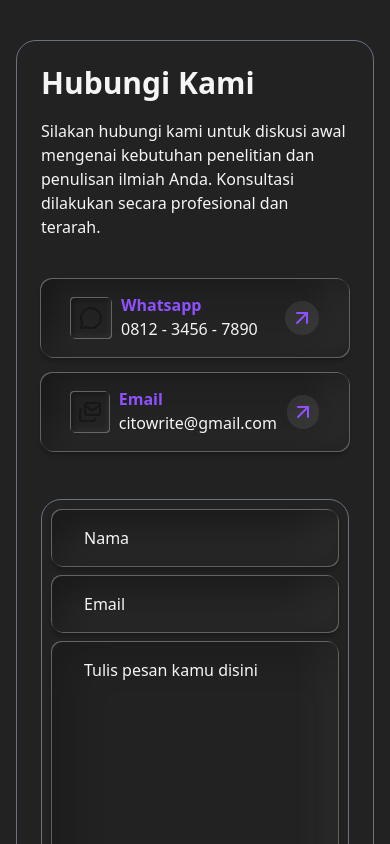
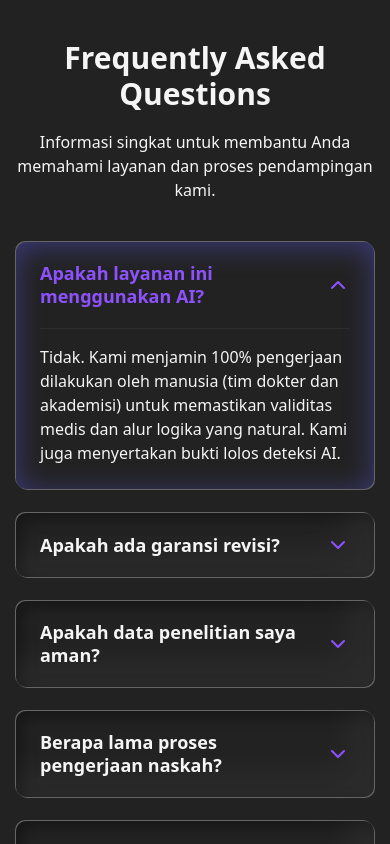
Before and after one commit to citowritebylevana/citowrite, a Next.js app: page / in a window 390 px wide. Shown: the part 8960-9804 px from the top of the page. Built offline with nearby package versions, Linux system fonts and the light colour scheme.

Commit message:
feat(ui): add footer

```diff
--- a/app/layout.tsx
+++ b/app/layout.tsx
@@ -2,6 +2,7 @@ import type { Metadata } from "next";
 import { Poppins } from "next/font/google";
 import "./globals.css";
 import Navbar from "@/components/ui/Navbar";
+import Footer from "@/components/sections/Footer";
 
 const poppins = Poppins({
   weight: ["600", "500"],
@@ -28,6 +29,7 @@ export default function RootLayout({
         <div className="max-w-450 mx-auto">
           {children}
         </div>
+        <Footer />
       </body>
     </html>
   );
--- a/app/page.tsx
+++ b/app/page.tsx
@@ -1,5 +1,7 @@
 import About from "@/components/sections/About";
 import Contact from "@/components/sections/Contact";
+import Faq from "@/components/sections/Faq";
+import Footer from "@/components/sections/Footer";
 import Hero from "@/components/sections/Hero";
 import LogoMarquee from "@/components/sections/LogoMarquee";
 import Pricing from "@/components/sections/Pricing";
@@ -17,6 +19,7 @@ export default function Home() {
       <Process />
       <Testimonial />
       <Pricing />
+      <Faq />
       <Contact />
     </>)
 }
--- /dev/null
+++ b/components/sections/Faq.tsx
@@ -0,0 +1,102 @@
+'use client';
+
+import React, { useState } from 'react';
+import FaqItem from '../ui/FaqItem';
+
+export default function FaqSection() {
+  // Hanya simpan 1 index yang aktif.
+  const [openIndex, setOpenIndex] = useState<number | null>(0);
+
+  const handleToggle = (index: number) => {
+    setOpenIndex(openIndex === index ? null : index);
+  };
+
+  // Data FAQ
+  const faqs = [
+    {
+      id: 0,
+      question: "Apakah layanan ini menggunakan AI?",
+      answer: "Tidak. Kami menjamin 100% pengerjaan dilakukan oleh manusia (tim dokter dan akademisi) untuk memastikan validitas medis dan alur logika yang natural. Kami juga menyertakan bukti lolos deteksi AI.",
+    },
+    {
+      id: 1,
+      question: "Berapa lama proses pengerjaan naskah?",
+      answer: "Durasi pengerjaan bergantung pada paket yang diambil dan kompleksitas topik. Namun, rata-rata pengerjaan proposal memakan waktu 5-7 hari kerja, sedangkan full skripsi menyesuaikan feedback dosen.",
+    },
+    {
+      id: 2,
+      question: "Apakah ada garansi revisi?",
+      answer: "Ya, kami memberikan garansi revisi minor tanpa batas selama 7 hari setelah file dikirim. Untuk revisi mayor (perubahan topik/judul dari dosen), akan ada penyesuaian biaya yang fair.",
+    },
+    {
+      id: 3,
+      question: "Bagaimana sistem pembayarannya?",
+      answer: "Pembayaran dapat dilakukan dalam 2 tahap (DP 50% di awal dan pelunasan setelah draft diperlihatkan) untuk kenyamanan dan keamanan transaksi Anda.",
+    },
+    {
+      id: 4,
+      question: "Apakah data penelitian saya aman?",
+      answer: "Sangat aman. Kami menerapkan kebijakan privasi ketat. Data pasien dan identitas klien tidak akan dipublikasikan atau digunakan untuk kepentingan lain tanpa izin.",
+    },
+    {
+      id: 5,
+      question: "Bisa bantu analisis statistik juga?",
+      answer: "Tentu. Tim kami terdiri dari ahli statistik yang terbiasa menggunakan SPSS, STATA, atau R untuk analisis data kedokteran, termasuk uji validitas, reliabilitas, hingga multivariat.",
+    }
+  ];
+
+  // LOGIKA PENTING: Memisahkan data menjadi Kolom Kiri (Ganjil) dan Kanan (Genap)
+  // Ini mencegah gap kosong saat item dibuka.
+  const leftColumnFaqs = faqs.filter((_, i) => i % 2 === 0);
+  const rightColumnFaqs = faqs.filter((_, i) => i % 2 !== 0);
+
+  return (
+    <section className="py-15 px-4 md:px-17.5" id="faq">
+
+      {/* Header */}
+      <div className="text-center mb-10 space-y-4.5 text-[#f5f5f5]">
+        <h2 className="text-3xl md:text-[44px]/14.5 font-bold">
+          Frequently Asked Questions
+        </h2>
+        <p className="text-base/6">
+          Informasi singkat untuk membantu Anda memahami layanan dan proses pendampingan kami.
+        </p>
+      </div>
+
+      {/* LAYOUT FIX:
+           Menggunakan Flexbox Column untuk Mobile,
+           dan Flexbox Row (dengan 2 kolom independen) untuk Desktop.
+        */}
+      <div className="flex flex-col lg:flex-row gap-6 items-start">
+
+        {/* Kolom Kiri */}
+        <div className="flex-1 flex flex-col gap-6 w-full">
+          {leftColumnFaqs.map((faq) => (
+            <FaqItem
+              key={faq.id}
+              question={faq.question}
+              answer={faq.answer}
+              isOpen={openIndex === faq.id}
+              onClick={() => handleToggle(faq.id)}
+            />
+          ))}
+        </div>
+
+        {/* Kolom Kanan */}
+        <div className="flex-1 flex flex-col gap-6 w-full">
+          {rightColumnFaqs.map((faq) => (
+            <FaqItem
+              key={faq.id}
+              question={faq.question}
+              answer={faq.answer}
+              isOpen={openIndex === faq.id}
+              onClick={() => handleToggle(faq.id)}
+            />
+          ))}
+        </div>
+
+      </div>
+
+    </section>
+  );
+}
--- /dev/null
+++ b/components/sections/Footer.tsx
@@ -0,0 +1,89 @@
+import Link from 'next/link';
+import logo from '@/public/logos/site/logo-horizontal.png'
+import Image from 'next/image';
+// --- Icons ---
+
+const InstagramIcon = () => (
+  <svg xmlns="http://www.w3.org/2000/svg" width="24" height="24" viewBox="0 0 24 24" fill="none" stroke="currentColor" strokeWidth="2" strokeLinecap="round" strokeLinejoin="round" className="hover:text-white transition-colors">
+    <rect width="20" height="20" x="2" y="2" rx="5" ry="5" /><path d="M16 11.37A4 4 0 1 1 12.63 8 4 4 0 0 1 16 11.37z" /><line x1="17.5" x2="17.51" y1="6.5" y2="6.5" />
+  </svg>
+);
+
+const LinkedInIcon = () => (
+  <svg xmlns="http://www.w3.org/2000/svg" width="24" height="24" viewBox="0 0 24 24" fill="none" stroke="currentColor" strokeWidth="2" strokeLinecap="round" strokeLinejoin="round" className="hover:text-white transition-colors">
+    <path d="M16 8a6 6 0 0 1 6 6v7h-4v-7a2 2 0 0 0-2-2 2 2 0 0 0-2 2v7h-4v-7a6 6 0 0 1 6-6z" /><rect width="4" height="12" x="2" y="9" /><circle cx="4" cy="4" r="2" />
+  </svg>
+);
+
+const TwitterXIcon = () => (
+  <svg xmlns="http://www.w3.org/2000/svg" width="24" height="24" viewBox="0 0 24 24" fill="none" stroke="currentColor" strokeWidth="2" strokeLinecap="round" strokeLinejoin="round" className="hover:text-white transition-colors">
+    <path d="M4 4l11.733 16h4.267l-11.733 -16z" /><path d="M4 20l6.768 -6.768m2.46 -2.46l6.772 -6.772" />
+  </svg>
+);
+
+// --- Main Component ---
+
+export default function Footer() {
+  return (
+    <footer className="pt-10 pb-8 px-4 md:px-17.5 max-w-450 mx-auto">
+
+      {/* Top Section */}
+      <div className="flex flex-col md:flex-row justify-between gap-12 mb-10">
+
+        {/* Brand Column */}
+        <div className="max-w-md">
+          <div className="mb-2.5">
+            <Image src={logo} alt='' height={50} width={160} />
+          </div>
+          <p className="text-violet-400 leading-relaxed text-sm md:text-base/6">
+            CITO Write membantu mahasiswa kedokteran, PPDS, dan
+            dokter klinisi menyusun karya ilmiah yang rapi dan siap
+            submit melalui pendampingan terstruktur dan standar
+            akademik yang jelas.
+          </p>
+        </div>
+
+        {/* Links & Socials Container */}
+        <div className="flex flex-col sm:flex-row gap-12 sm:gap-24">
+
+          {/* Quick Links */}
+          <div>
+            <h3 className="text-[#f5f5f5] text-base/5 font-medium mb-3.75">Quick Links</h3>
+            <ul className="space-y-2.5">
+              {['About', 'Services', 'Contact', 'FAQ'].map((item) => (
+                <li key={item}>
+                  <Link
+                    href={`#${item.toLowerCase()}`}
+                    className="text-violet-400 hover:text-[#d8b4fe] transition-colors"
+                  >
+                    {item}
+                  </Link>
+                </li>
+              ))}
+            </ul>
+          </div>
+
+          {/* Social Media */}
+          <div>
+            <h3 className="text-[#f5f5f5] text-base/5 font-medium">Social Media</h3>
+            <div className="flex gap-6 my-2.5 text-violet-400">
+              <a href="#" aria-label="Instagram"><InstagramIcon /></a>
+              <a href="#" aria-label="LinkedIn"><LinkedInIcon /></a>
+              <a href="#" aria-label="X"><TwitterXIcon /></a>
+            </div>
+            <p className="text-[#f5f5f5] text-base/5 font-medium">@Citowrite</p>
+          </div>
+
+        </div>
+      </div>
+
+      {/* Bottom Section (Copyright) */}
+      <div className="text-center pt-8 border-t border-white/10">
+        <p className="text-gray-400 text-sm">
+          © 2026 Citowrite. All rights reserved.
+        </p>
+      </div>
+
+    </footer>
+  );
+}
--- /dev/null
+++ b/components/ui/FaqItem.tsx
@@ -0,0 +1,57 @@
+import { ChevronDown } from "lucide-react";
+
+interface FaqItemProps {
+  question: string;
+  answer: string;
+  isOpen: boolean;
+  onClick: () => void;
+}
+
+const Chevron = ({ isOpen }: { isOpen: boolean }) => (
+  <ChevronDown className={`w-6 h-6 transition-transform duration-300 text-violet-500 ${isOpen ? 'rotate-180' : 'rotate-0'
+    }`} />
+);
+
+export default function FaqItem({ question, answer, isOpen, onClick }: FaqItemProps) {
+  return (
+    <div
+      className={`rounded-[10px] overflow-hidden transition-all duration-300 w-full
+            shadow-[inset_-20px_-20px_40px_0px_rgba(255,255,255,0.05),inset_5px_5px_15px_0px_rgba(0,0,0,0.4),1px_1px_0px_0px_rgba(255,255,255,0.3),-1px_-1px_0px_0px_rgba(255,255,255,0.3)]
+              ${isOpen
+          ? 'shadow-[inset_0px_4px_29px_0px_rgba(97,95,255,0.4),inset_0px_0px_0px_0px_rgb(0,0,0),1px_1px_0px_0px_rgba(255,255,255,0.3),-1px_-1px_0px_0px_rgba(255,255,255,0.3)]'
+          : 'bg-transparent'
+        }`}
+    >
+      <button
+        onClick={onClick}
+        className="w-full px-6 py-5 flex items-center justify-between text-left focus:outline-none group gap-4"
+      >
+        <span
+          className={`text-lg/5.75 font-semibold transition-colors duration-200 ${isOpen ? 'text-violet-500' : 'text-[#f5f5f5]'
+            }`}
+        >
+          {question}
+        </span>
+        <div
+          className={`shrink-0 transition-colors h-6 w-6`}
+        >
+          <Chevron isOpen={isOpen} />
+        </div>
+      </button>
+
+      {/* Accordion Animation */}
+      <div
+        className={`grid transition-[grid-template-rows] duration-300 ease-in-out ${isOpen ? 'grid-rows-[1fr] opacity-100' : 'grid-rows-[0fr] opacity-0'
+          }`}
+      >
+        <div className="overflow-hidden">
+          <div className="px-6 pb-6 pt-0">
+            <p className="text-[#f5f5f5] text-base/6 border-t border-white/5 pt-4">
+              {answer}
+            </p>
+          </div>
+        </div>
+      </div>
+    </div>
+  );
+};
```
Also changed, not shown: public/logos/site/logo-horizontal.png (added).
